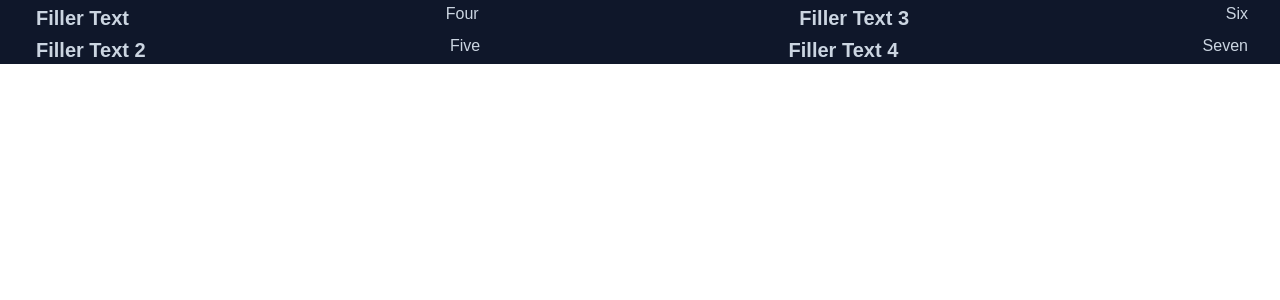
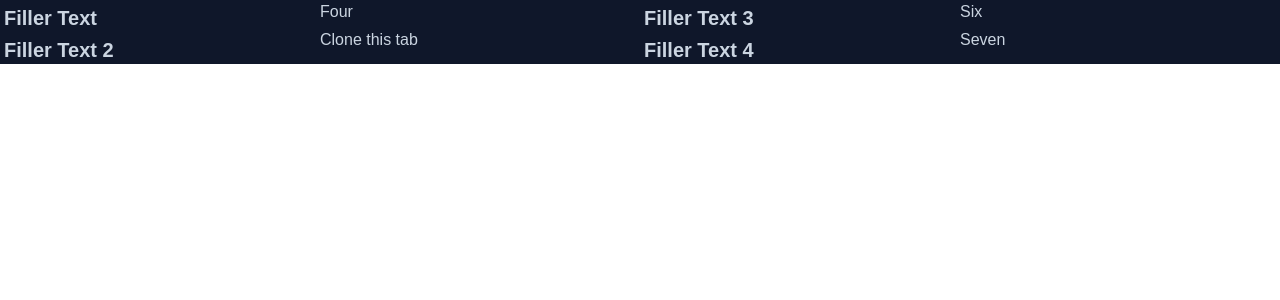
Before and after one commit to EricS-200/Restaurant-Website-TSA2024, a Next.js app: page / in a window 1280 px wide. Shown: the top 300 px of the page. Built offline with nearby package versions, Linux system fonts and the light colour scheme.

Commit message:
footer shuffle
reorganized the footer with divs and stuff, put it in a footer file instead of a weird name

```diff
--- a/app/layout.jsx
+++ b/app/layout.jsx
@@ -1,6 +1,6 @@
 import localFont from "next/font/local";
 import "./globals.css";
-import IgnoreThis from "@/components/ignorethis";
+import Footer from "@/components/Footer";
 const geistSans = localFont({
   src: "./fonts/GeistVF.woff",
   variable: "--font-geist-sans",
@@ -24,7 +24,7 @@ export default function RootLayout({ children }) {
         className={`${geistSans.variable} ${geistMono.variable} antialiased`}
       >
         {children}
-        <IgnoreThis />
+        <Footer />
       </body>
     </html>
   );
--- /dev/null
+++ b/components/Footer.jsx
@@ -0,0 +1,68 @@
+"use client";
+
+import React from 'react';
+import Link from "next/link";
+
+/*
+known problem: idk what im doing
+*/
+export default function IgnoreThis() {
+    return(
+        <footer className=" bg-slate-900 w-full text-[ffffff] flex-col">
+            <div className="flex justify-around text-slate-300">
+                <div className="flex-col w-1/4">
+                    <h2 className="pl-1 text-xl font-bold mt-1">
+                        Filler Text
+                    </h2>
+                    <h2 className="pl-1 text-xl font-bold mt-1">
+                        Filler Text 2
+                    </h2>
+                </div>
+                <div className="flex-col w-1/4">
+                    <p className="flex items-center mb-1 text-center">
+                        <Link
+                            target="_blank"
+                            href="https://www.google.com"
+                        >
+                        Four
+                        </Link>
+                    </p>
+                    <p className="flex items-center mb-1 text-center">
+                        <Link
+                            target="_blank"
+                            href=""
+                        >
+                        Clone this tab
+                        </Link>
+                    </p>
+                </div>
+                <div className="flex-col w-1/4">
+                    <h2 className="pl-1 text-xl font-bold mt-1">
+                        Filler Text 3
+                    </h2>
+                    <h2 className="pl-1 text-xl font-bold mt-1">
+                        Filler Text 4
+                    </h2>
+                </div>
+                <div className="flex-col w-1/4">
+                    <p className='flex items-center mb-1 text-center text-slate-300'>
+                        <Link
+                            target="_blank"
+                            href="https://www.google.com"
+                        >
+                        Six
+                        </Link>
+                    </p>
+                    <p className='flex items-center mb-1 text-center text-slate-300'>
+                        <Link
+                            target="_blank"
+                            href="https://www.twitch.tv/filian"
+                        >
+                        Seven
+                        </Link>
+                    </p>
+                    </div>
+            </div>
+        </footer>
+    )
+}
--- a/components/ignorethis.jsx
+++ b/components/ignorethis.jsx
@@ -16,7 +16,7 @@ export default function IgnoreThis() {
                 <p className="flex items-center mb-1 text-center">
                     <Link
                         target="_blank"
-                        href="https://www.desmos.com/calculator?=nographpaper"
+                        href="https://www.google.com"
                     >
                     Four
                     </Link>
@@ -27,7 +27,7 @@ export default function IgnoreThis() {
                 <p className='flex items-center mb-1 text-center text-slate-300'>
                     <Link
                         target="_blank"
-                        href="https://www.twitch.tv/filian"
+                        href="https://www.google.com"
                     >
                     Six
                     </Link>
@@ -40,9 +40,9 @@ export default function IgnoreThis() {
                 <p className="flex items-center mb-1 text-center">
                     <Link
                         target="_blank"
-                        href="https://www.google.com"
+                        href=""
                     >
-                    Five
+                    Clone this tab
                     </Link>
                 </p>
                 <h2 className="pl-1 text-xl font-bold mt-1 text-slate-300">
```
